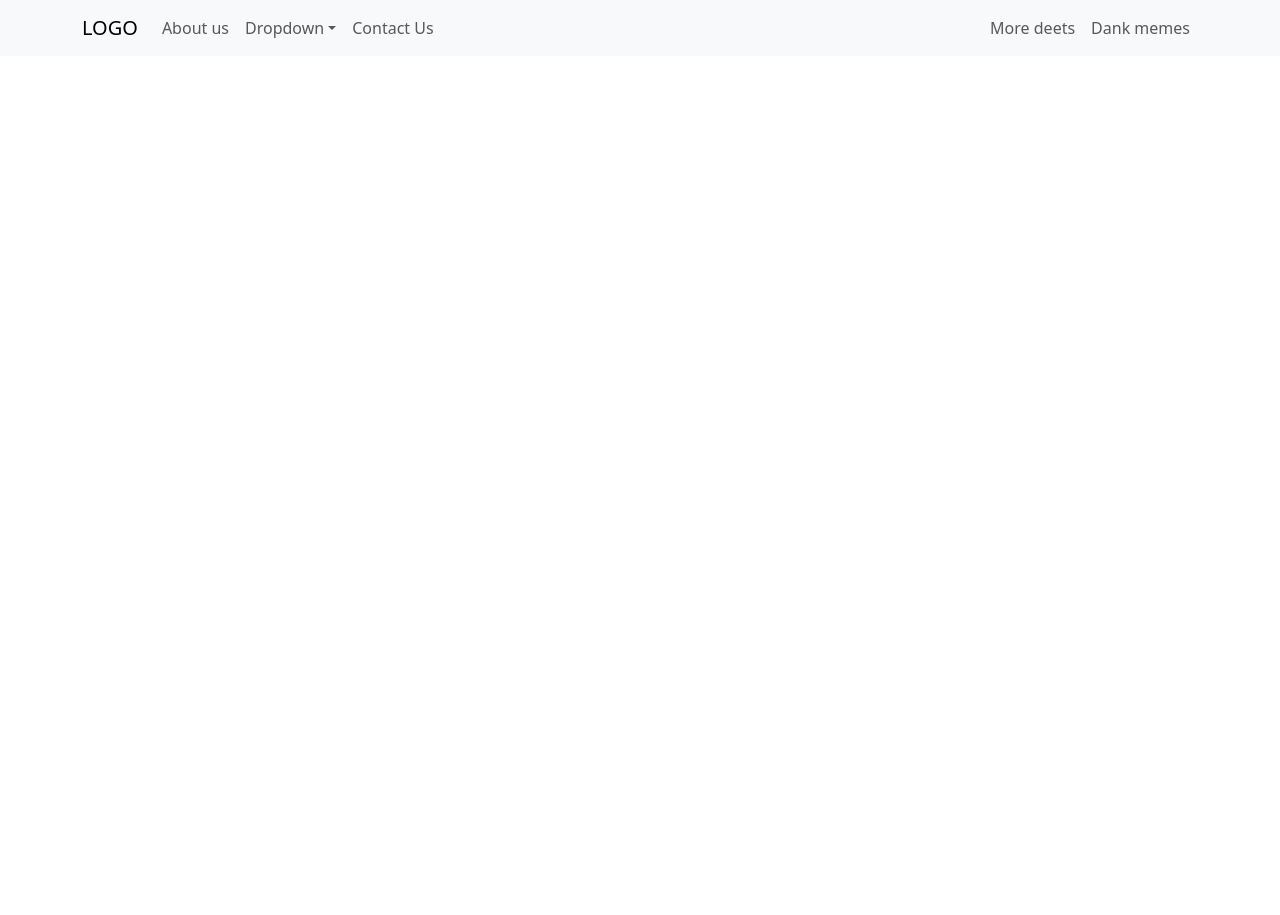
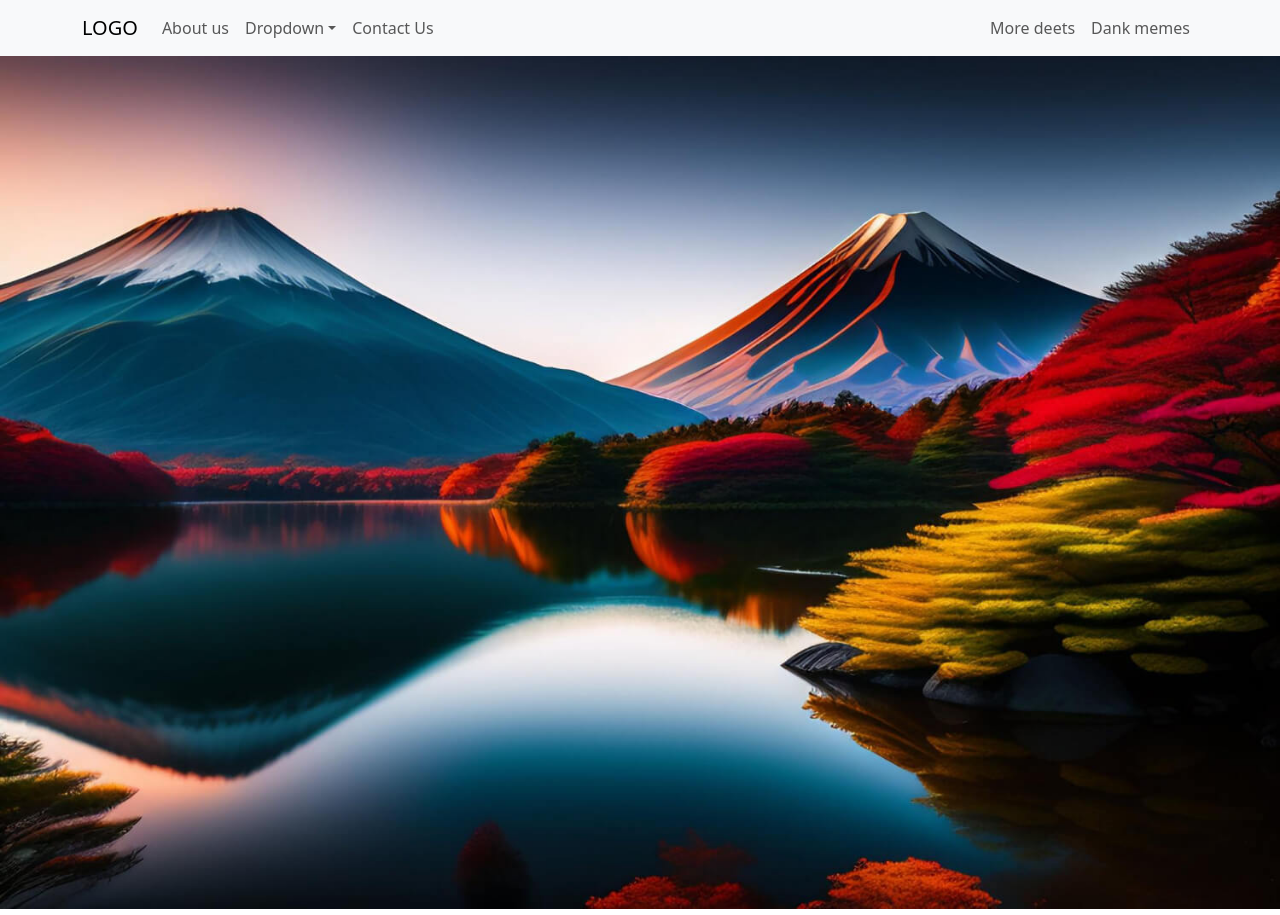
Before and after one commit to MdFarzan/Bizreact, a React (Create React App) app: page / in a window 1280 px wide. Before the commit the page ends 800 px from the top, so only its background shows below. Built offline with nearby package versions, Linux system fonts and the light colour scheme.

Commit message:
slick slider added

```diff
--- a/package.json
+++ b/package.json
@@ -11,6 +11,8 @@
     "react-bootstrap": "^2.7.4",
     "react-dom": "^18.2.0",
     "react-scripts": "5.0.1",
+    "react-slick": "^0.29.0",
+    "slick-carousel": "^1.8.1",
     "web-vitals": "^2.1.0"
   },
   "scripts": {
--- a/src/App.js
+++ b/src/App.js
@@ -1,9 +1,11 @@
+import HeroSlider from "./components/HeroSlider";
 import PrimaryNav from "./components/PrimaryNav";
 
 function App() {
   return (
-    <div className="App">
+    <div className="App" style={{ overflow: "hidden" }}>
       <PrimaryNav />
+      <HeroSlider />
     </div>
   );
 }
--- /dev/null
+++ b/src/components/HeroSlider.js
@@ -0,0 +1,35 @@
+import { Component } from "react";
+import { Row } from "react-bootstrap";
+import Slider from "react-slick";
+import "slick-carousel/slick/slick.css";
+import "slick-carousel/slick/slick-theme.css";
+
+export default class HeroSlider extends Component {
+  render() {
+    const settings = {
+      dots: true,
+      infinite: true,
+      speed: 500,
+      slidesToShow: 1,
+      slidesToScroll: 1,
+    };
+    return (
+      <Row>
+        <Slider {...settings}>
+          <div className="w-100">
+            <img src="slides/test.jpg" className="img-fluid" />
+          </div>
+          <div className="w-100">
+            <img src="slides/test.jpg" className="img-fluid" />
+          </div>
+          <div>
+            <img src="slides/test.jpg" className="img-fluid" />
+          </div>
+          <div>
+            <img src="slides/test.jpg" className="img-fluid" />
+          </div>
+        </Slider>
+      </Row>
+    );
+  }
+}
```
Also changed, not shown: public/slides/test.jpg (added), 1 other file (tests, documents, lock files or other folders).
